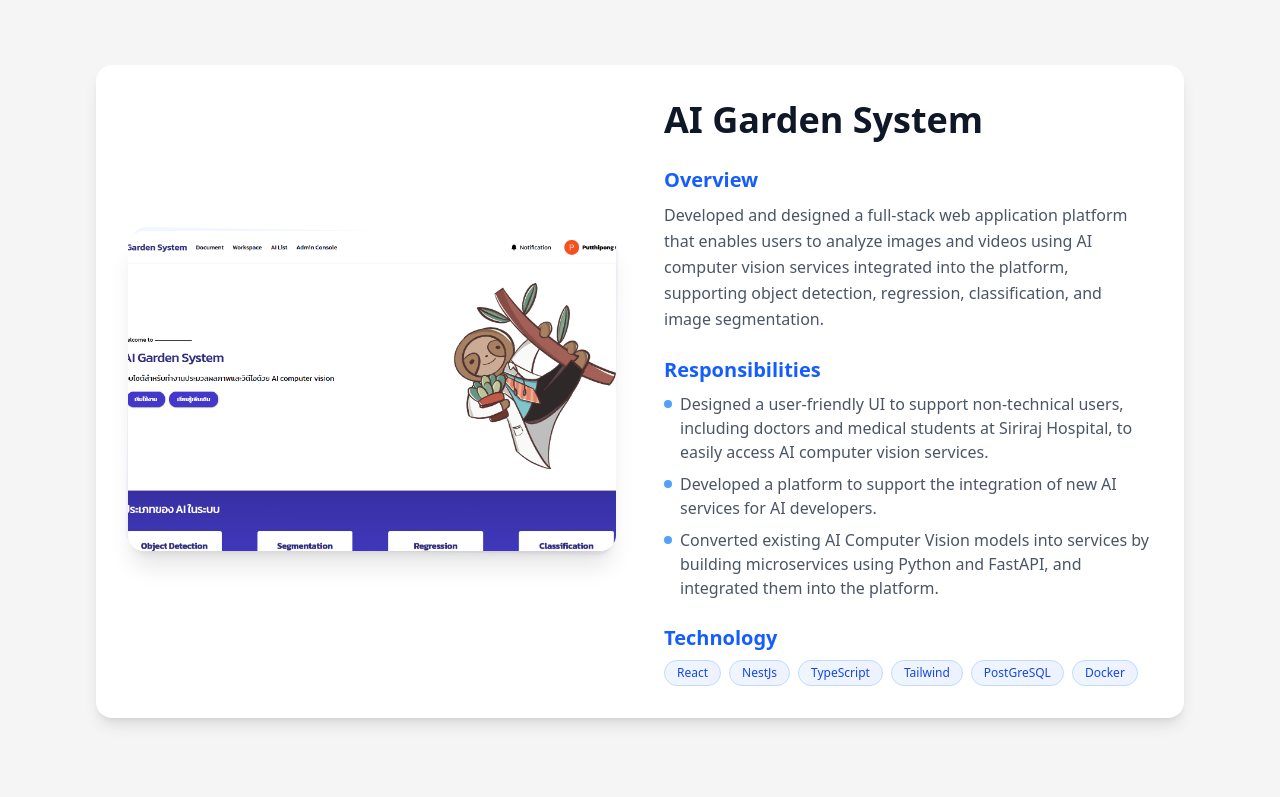
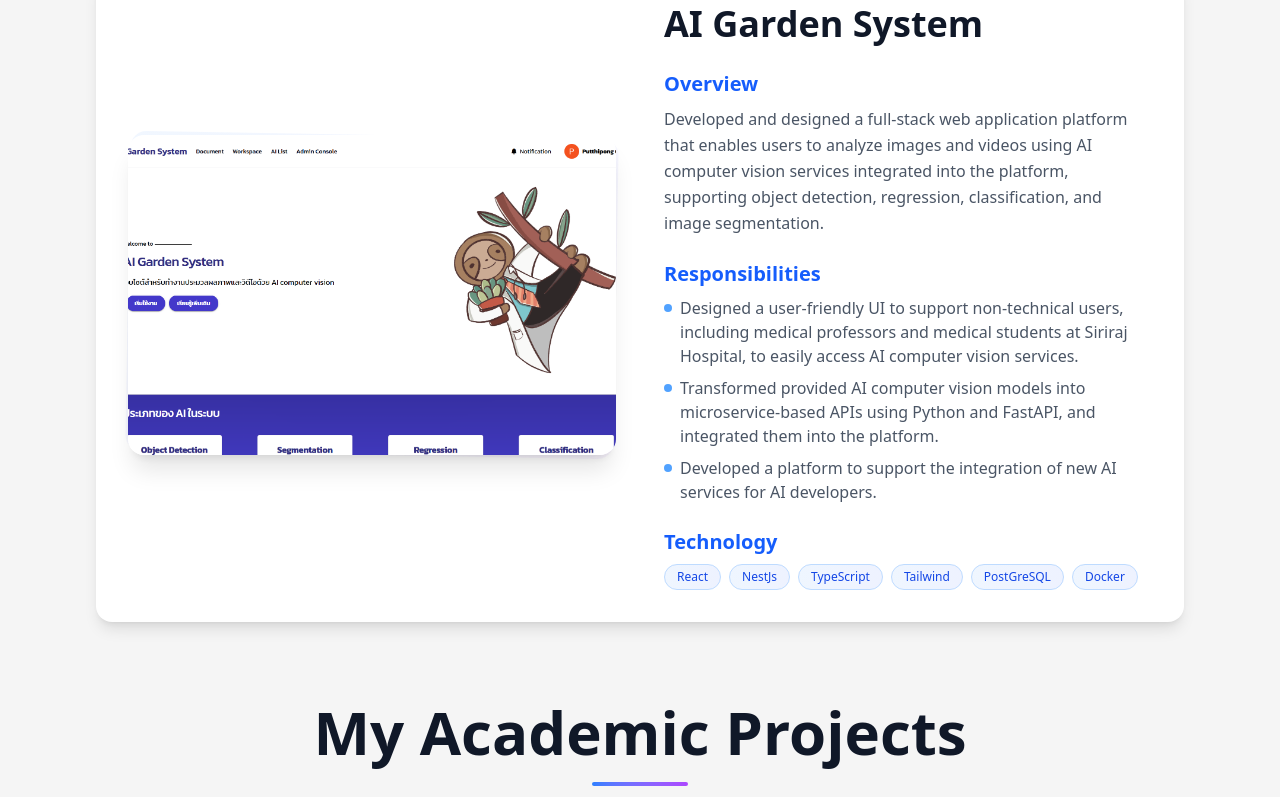
Before and after one commit to aumputthipong/my-portfolio, a Next.js app: page / in a window 1280 px wide. Shown: the part 3001-3798 px from the top of the page. Built offline with nearby package versions, Linux system fonts and the light colour scheme.

Commit message:
edited: edited text to match with resume

```diff
--- a/src/component/Project/GraduationProjects.tsx
+++ b/src/component/Project/GraduationProjects.tsx
@@ -13,10 +13,9 @@ const GraduationProjects = () => {
        integrated into the platform, supporting object detection, regression, classification,
        and image segmentation.`,
       responsibility: [
-        `Designed a user-friendly UI to support non-technical users, including doctors and medical students at Siriraj Hospital, to easily access AI computer vision services.`,
-        `Developed a platform to support the integration of new AI services for AI developers.
-        `,
-        "Converted existing AI Computer Vision models into services by building microservices using Python and FastAPI, and integrated them into the platform. ",
+        `Designed a user-friendly UI to support non-technical users, including medical professors and medical students at Siriraj Hospital, to easily access AI computer vision services.`,
+        "Transformed provided AI computer vision models into microservice-based APIs using Python and FastAPI, and integrated them into the platform.",
+        `Developed a platform to support the integration of new AI services for AI developers.`,
       ],
       tech: [
         "React",
--- a/src/data/TechSkillsData.tsx
+++ b/src/data/TechSkillsData.tsx
@@ -32,7 +32,7 @@ export const techSkills = [
     category: "Back-End Develope Skills",
     icon: <StorageIcon className="text-6xl text-white" />,
     skills: [
-      { label: "Nodejs", icon: "image/skills/framework/node.png" },
+
       { label: "Nest", icon: "image/skills/framework/nestjs.png" },
       { label: "FastAPI", icon: "image/skills/framework/fastapi.png" },
       { label: "Express", icon: "image/skills/framework/express-js.png" },
```
